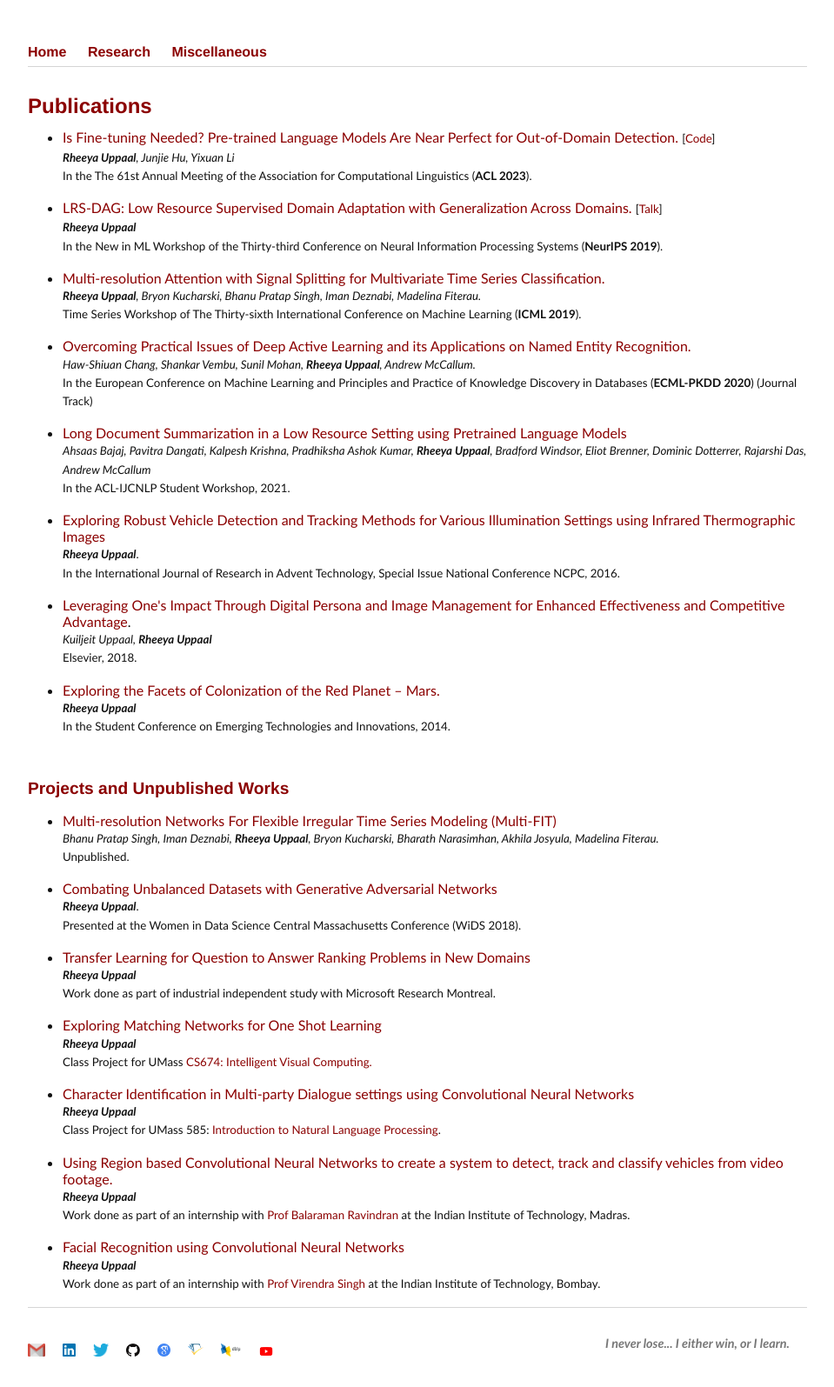
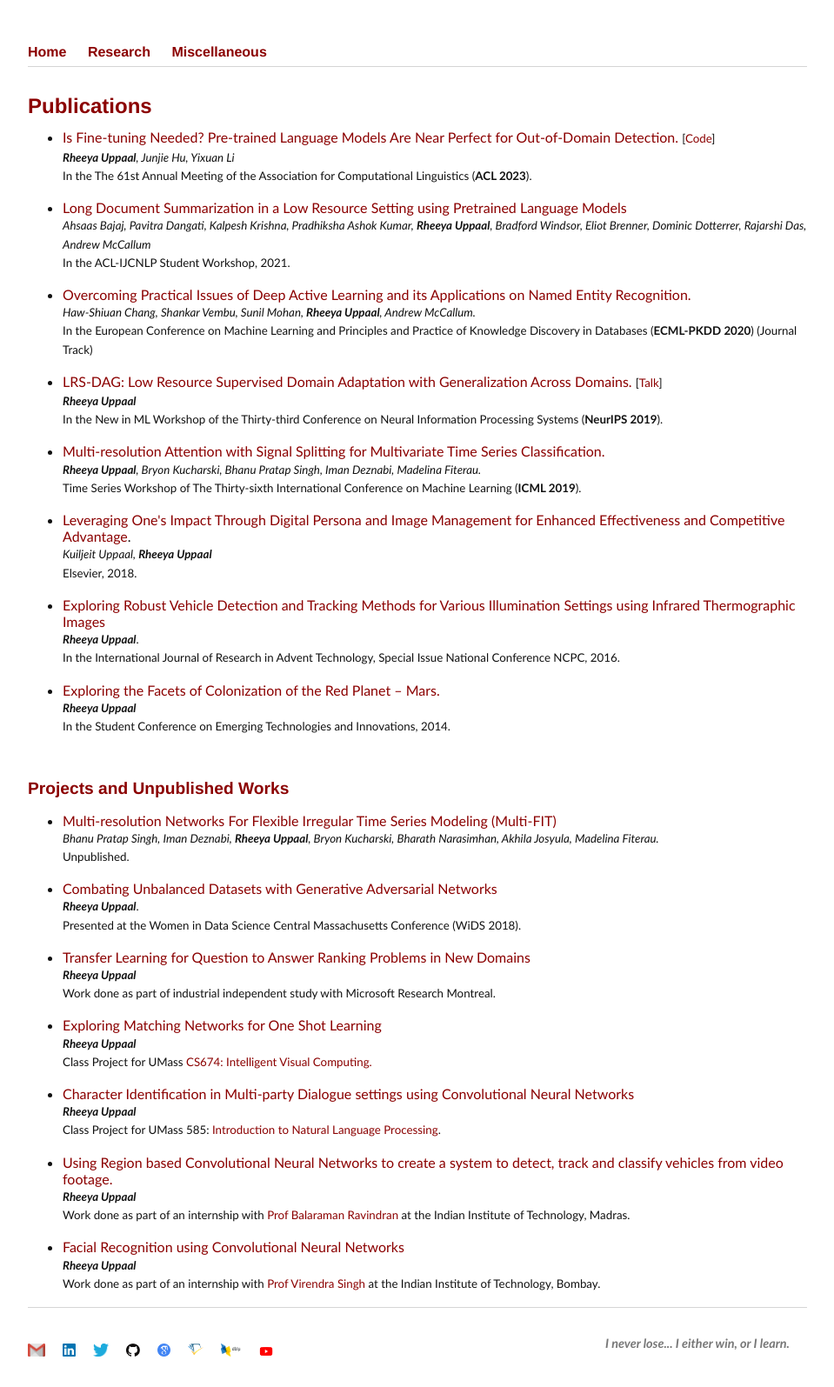
Before and after one commit to Uppaal/Uppaal.github.io, a Jekyll site: the page built from research.html, in a window 1280 px wide. Shown: the whole page at 87% size, without its empty margins (160-1119 px from the left). Built offline with Jekyll 4.4.1, drawn with Linux system fonts in a browser that asks for light colours.

```diff
--- a/research.html
+++ b/research.html
@@ -19,12 +19,12 @@ title: Research
 <!--	<br>-->
 	<ul>
 	<li><a href="https://arxiv.org/abs/2305.13282">Is Fine-tuning Needed? Pre-trained Language Models Are Near Perfect for Out-of-Domain Detection.</a> <small>[<a href="https://github.com/Uppaal/lm-ood">Code</a>]</small><br><small><i><b>Rheeya Uppaal</b>, Junjie Hu, Yixuan Li</i><br>In the The 61st Annual Meeting of the Association for Computational Linguistics (<b>ACL 2023</b>).</small></li>
+	<li><a href="https://arxiv.org/abs/2103.00751">Long Document Summarization in a Low Resource Setting using Pretrained Language Models</a><br><small><i>Ahsaas Bajaj, Pavitra Dangati, Kalpesh Krishna, Pradhiksha Ashok Kumar, <b>Rheeya Uppaal</b>, Bradford Windsor, Eliot Brenner, Dominic Dotterrer, Rajarshi Das, Andrew McCallum</i><br>In the ACL-IJCNLP Student Workshop, 2021.</small></li>
+	<li><a href="https://arxiv.org/abs/1911.07335">Overcoming Practical Issues of Deep Active Learning and its Applications on Named Entity Recognition.</a><br><small><i>Haw-Shiuan Chang, Shankar Vembu, Sunil Mohan, <b>Rheeya Uppaal</b>, Andrew McCallum.</i><br>In the European Conference on Machine Learning and Principles and Practice of Knowledge Discovery in Databases (<b>ECML-PKDD 2020</b>) (Journal Track)</small></li>
 	<li><a href="https://arxiv.org/abs/1909.06718">LRS-DAG: Low Resource Supervised Domain Adaptation with Generalization Across Domains.</a> <small>[<a href="https://www.youtube.com/watch?v=17nxep0Ux50&feature=youtu.be">Talk</a>]</small><br><small><i><b>Rheeya Uppaal</b></i><br>In the New in ML Workshop of the Thirty-third Conference on Neural Information Processing Systems (<b>NeurIPS 2019</b>).</small></li>
 	<li><a href="http://roseyu.com/time-series-workshop/submissions/2019/timeseries-ICML19_paper_55.pdf">Multi-resolution Attention with Signal Splitting for Multivariate Time Series Classification.</a><br><small><i><b>Rheeya Uppaal</b>, Bryon Kucharski, Bhanu Pratap Singh, Iman Deznabi, Madelina Fiterau.</i><br>Time Series Workshop of The Thirty-sixth International Conference on Machine Learning (<b>ICML 2019</b>).</small></li>
-	<li><a href="https://arxiv.org/abs/1911.07335">Overcoming Practical Issues of Deep Active Learning and its Applications on Named Entity Recognition.</a><br><small><i>Haw-Shiuan Chang, Shankar Vembu, Sunil Mohan, <b>Rheeya Uppaal</b>, Andrew McCallum.</i><br>In the European Conference on Machine Learning and Principles and Practice of Knowledge Discovery in Databases (<b>ECML-PKDD 2020</b>) (Journal Track)</small></li>
-	<li><a href="https://arxiv.org/abs/2103.00751">Long Document Summarization in a Low Resource Setting using Pretrained Language Models</a><br><small><i>Ahsaas Bajaj, Pavitra Dangati, Kalpesh Krishna, Pradhiksha Ashok Kumar, <b>Rheeya Uppaal</b>, Bradford Windsor, Eliot Brenner, Dominic Dotterrer, Rajarshi Das, Andrew McCallum</i><br>In the ACL-IJCNLP Student Workshop, 2021.</small></li>
+	<li> <a href="https://papers.ssrn.com/sol3/papers.cfm?abstract_id=3306567">Leveraging One's Impact Through Digital Persona and Image Management for Enhanced Effectiveness and Competitive Advantage</a>.<br><small><i>Kuiljeit Uppaal, <b>Rheeya Uppaal</b></i><br>Elsevier, 2018.</small></li>
 	<li><a href="https://ijrat.org/downloads/Conference_Proceedings/ncpci2016/ncpci-02.pdf">Exploring Robust Vehicle Detection and Tracking Methods for Various Illumination Settings using Infrared Thermographic Images</a><br><small><b><i>Rheeya Uppaal</i></b>.<br>In the International Journal of Research in Advent Technology, Special Issue National Conference NCPC, 2016.</small></li>
-	<li> <a href="https://papers.ssrn.com/sol3/papers.cfm?abstract_id=3306567">Leveraging One's Impact Through Digital Persona and Image Management for Enhanced Effectiveness and Competitive Advantage</a>.<br><small><i>Kuiljeit Uppaal, <b>Rheeya Uppaal</b></i><br>Elsevier, 2018.</small></li>
 	<li> <a href="https://drive.google.com/file/d/1Upq_uYb5GyOm8xf69k1Ca37ycIyI1b-z/view?usp=sharing"> Exploring the Facets of Colonization of the Red Planet – Mars.</a><br><small><i><b>Rheeya Uppaal</b></i><br>In the Student Conference on Emerging Technologies and Innovations, 2014.</small></li>
 	</ul>
 
```
